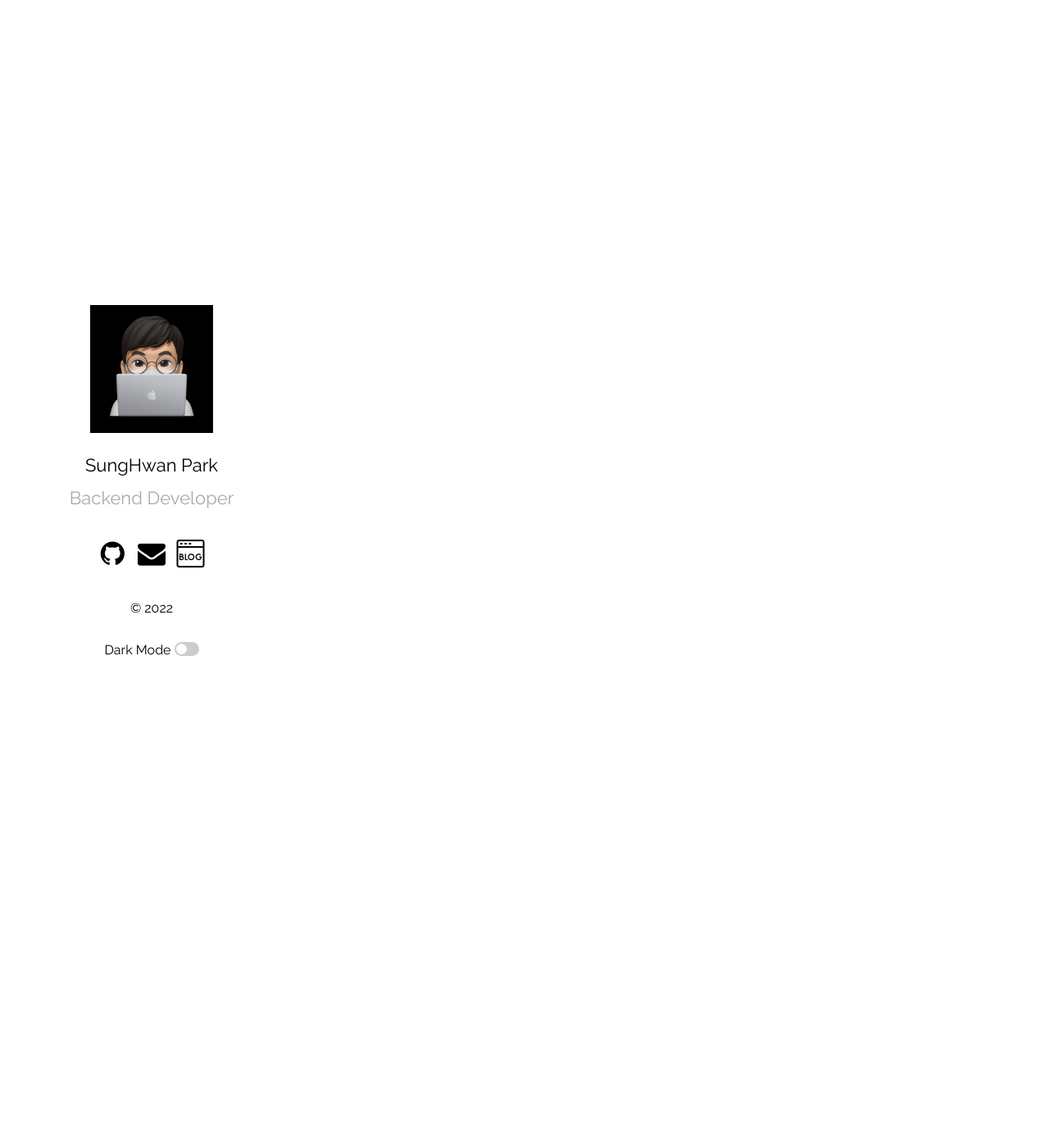
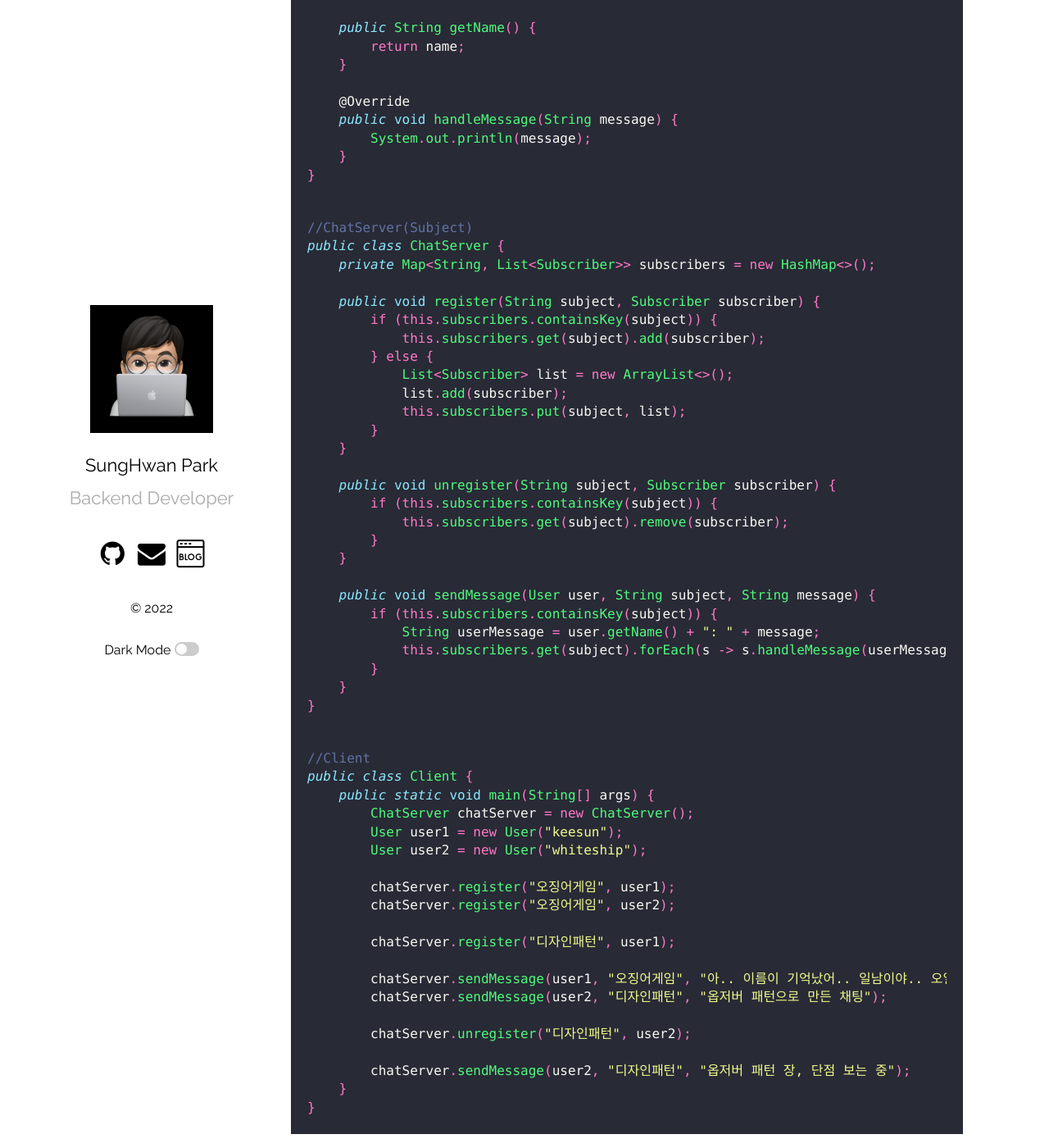
Before and after one commit to mrpark219/TIL, a Jekyll site: the page built from _posts/2022-05-01-5월TIL.markdown, in a window 1280 px wide and 1400 px high, scrolled down 22057 px. Shown: the whole window at 82% size. Built offline with Jekyll 4.4.1, drawn with Linux system fonts in a browser that asks for light colours; comment, search, counter and statistics services are not loaded; some of the changed text lies outside the part shown.

Commit message:
feat: 2022-05-29 TIL 추가

````diff
--- a/_posts/2022-05-01-5월TIL.markdown
+++ b/_posts/2022-05-01-5월TIL.markdown
@@ -986,3 +986,90 @@ public class Client {
 
 **옵저버(Observer) 패턴: 다수의 객체가 특정 객체의 상태 변화를 감지하고 알림을 받는 패턴<br/>
 발행(publish)-구독(subscribe) 패턴을 구현할 수 있다.**
+
+---
+
+### 5/29(일)
+
+코딩으로 학습하는 GoF의 디자인 패턴 - 옵저버 패턴 2부<br/>
+패턴 적용하기
+
+```java
+//Subscriber(Observer Interface)
+public interface Subscriber {
+    void handleMessage(String message);
+}
+```
+
+```java
+//Usr(Concrete Observer)
+public class User implements Subscriber {
+    private String name;
+
+    public User(String name) {
+        this.name = name;
+    }
+
+    public String getName() {
+        return name;
+    }
+
+    @Override
+    public void handleMessage(String message) {
+        System.out.println(message);
+    }
+}
+```
+
+```java
+//ChatServer(Subject)
+public class ChatServer {
+    private Map<String, List<Subscriber>> subscribers = new HashMap<>();
+
+    public void register(String subject, Subscriber subscriber) {
+        if (this.subscribers.containsKey(subject)) {
+            this.subscribers.get(subject).add(subscriber);
+        } else {
+            List<Subscriber> list = new ArrayList<>();
+            list.add(subscriber);
+            this.subscribers.put(subject, list);
+        }
+    }
+
+    public void unregister(String subject, Subscriber subscriber) {
+        if (this.subscribers.containsKey(subject)) {
+            this.subscribers.get(subject).remove(subscriber);
+        }
+    }
+
+    public void sendMessage(User user, String subject, String message) {
+        if (this.subscribers.containsKey(subject)) {
+            String userMessage = user.getName() + ": " + message;
+            this.subscribers.get(subject).forEach(s -> s.handleMessage(userMessage));
+        }
+    }
+}
+```
+
+```java
+//Client
+public class Client {
+    public static void main(String[] args) {
+        ChatServer chatServer = new ChatServer();
+        User user1 = new User("keesun");
+        User user2 = new User("whiteship");
+
+        chatServer.register("오징어게임", user1);
+        chatServer.register("오징어게임", user2);
+
+        chatServer.register("디자인패턴", user1);
+
+        chatServer.sendMessage(user1, "오징어게임", "아.. 이름이 기억났어.. 일남이야.. 오일남");
+        chatServer.sendMessage(user2, "디자인패턴", "옵저버 패턴으로 만든 채팅");
+
+        chatServer.unregister("디자인패턴", user2);
+
+        chatServer.sendMessage(user2, "디자인패턴", "옵저버 패턴 장, 단점 보는 중");
+    }
+}
+```
````
